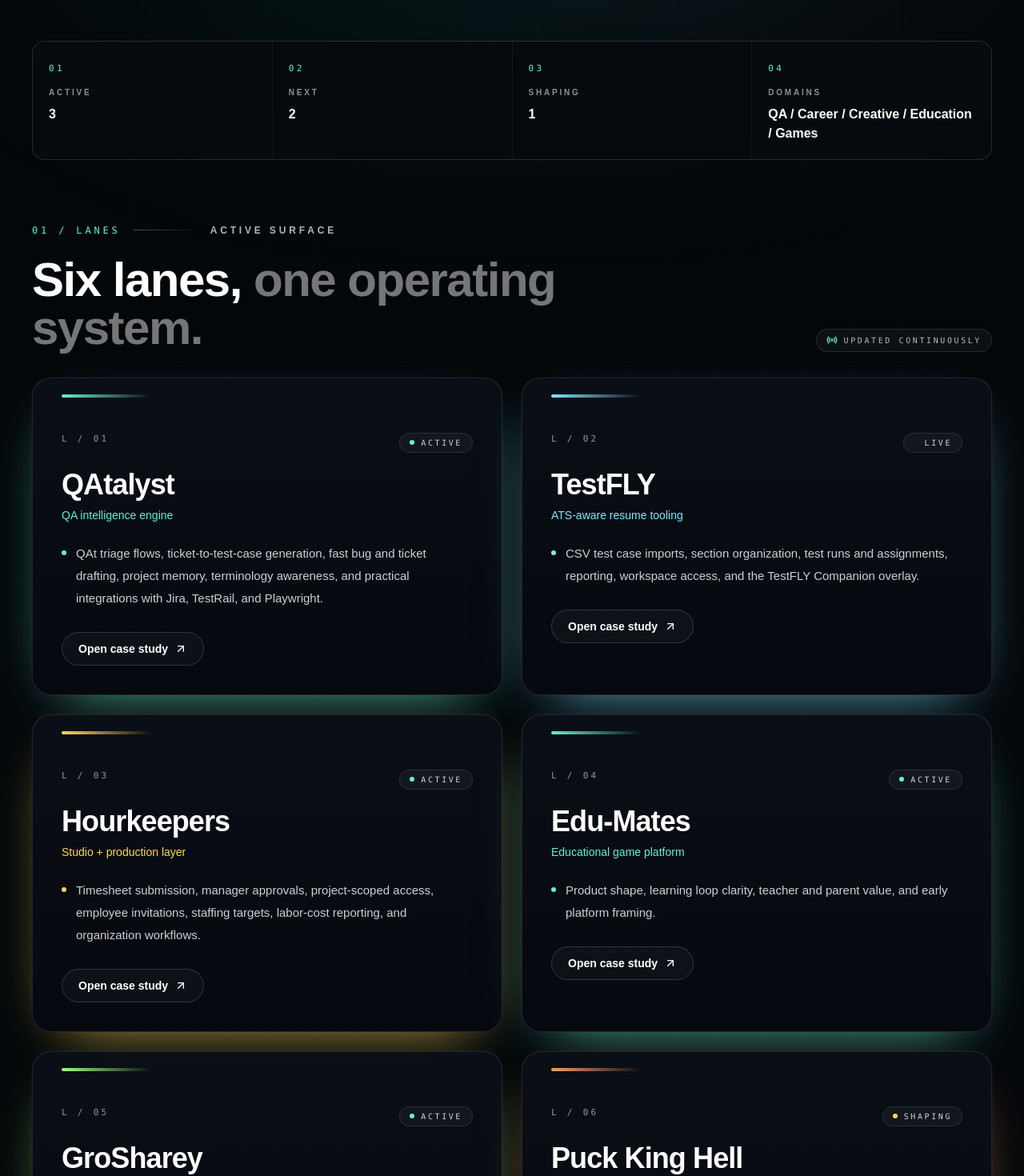
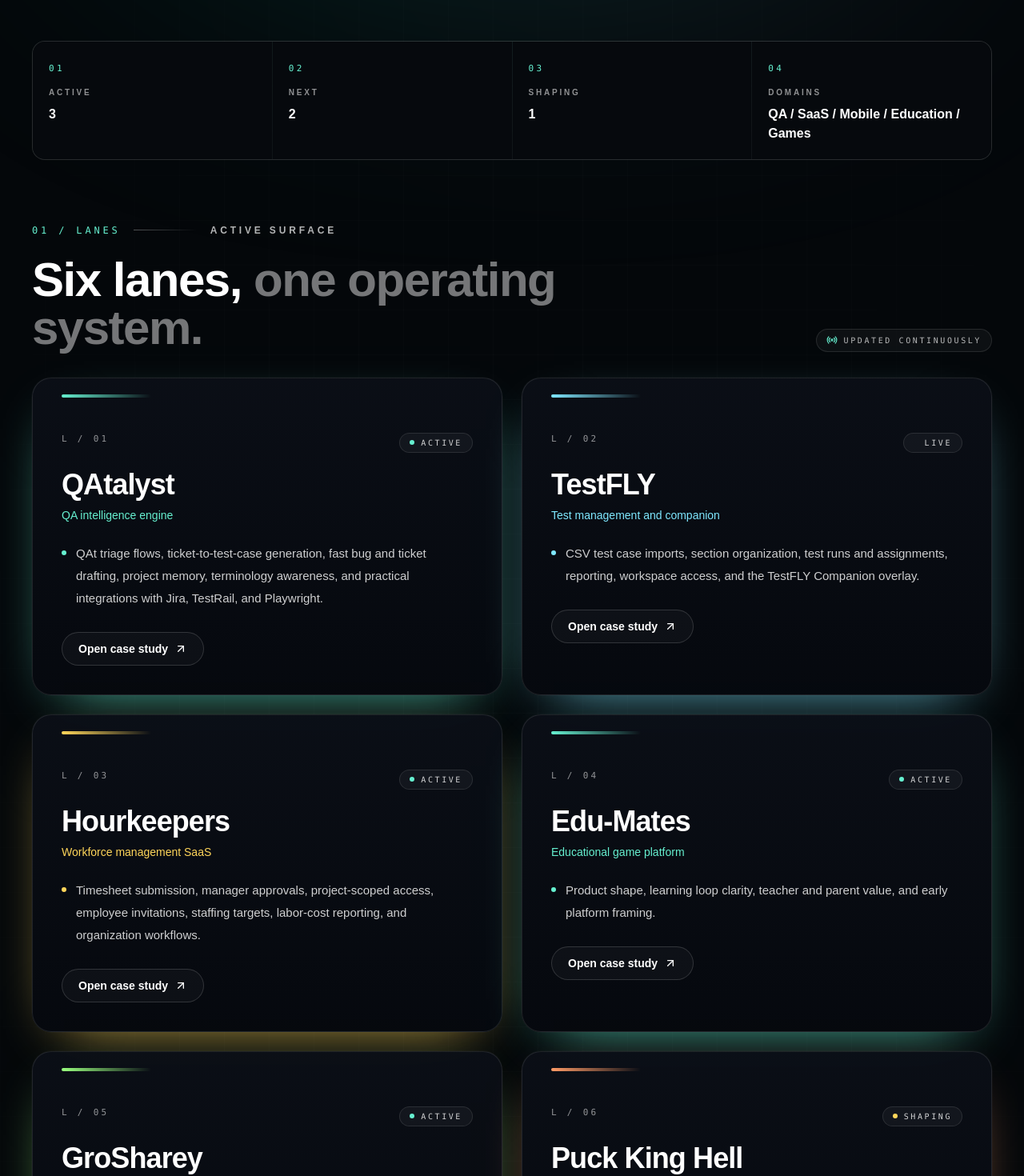
Before and after one commit to KingCarni/TopSecret-Games, a Next.js app: page /now-building in a window 1280 px wide. Shown: the part 580-2050 px from the top of the page at 80% size. Built offline with nearby package versions, Linux system fonts and the light colour scheme.

Commit message:
Align project listings with refreshed six-project slate

```diff
--- a/app/now-building/page.tsx
+++ b/app/now-building/page.tsx
@@ -13,18 +13,18 @@ export const metadata = {
 const accents = ["#66f0d0", "#7fe8ff", "#ffd65a", "#66f0d0", "#9aff7f", "#ff9b66"];
 const slugs = [
   "qatalyst",
-  "git-a-job",
-  "master-draft-studios",
+  "testfly",
+  "hourkeepers",
   "edu-mates",
-  "greenlight",
+  "grosharey",
   "puck-king-h" + "ell",
 ];
 const taglines = [
   "QA intelligence engine",
-  "ATS-aware resume tooling",
-  "Studio + production layer",
+  "Test management and companion",
+  "Workforce management SaaS",
   "Educational game platform",
-  "Creative decision system",
+  "Shared grocery app",
   "Arcade hockey game lane",
 ];
 
@@ -75,7 +75,7 @@ const status = [
   { k: "Active", v: "3" },
   { k: "Next", v: "2" },
   { k: "Shaping", v: "1" },
-  { k: "Domains", v: "QA / Career / Creative / Education / Games" },
+  { k: "Domains", v: "QA / SaaS / Mobile / Education / Games" },
 ];
 
 export default function NowBuildingPage() {
```
